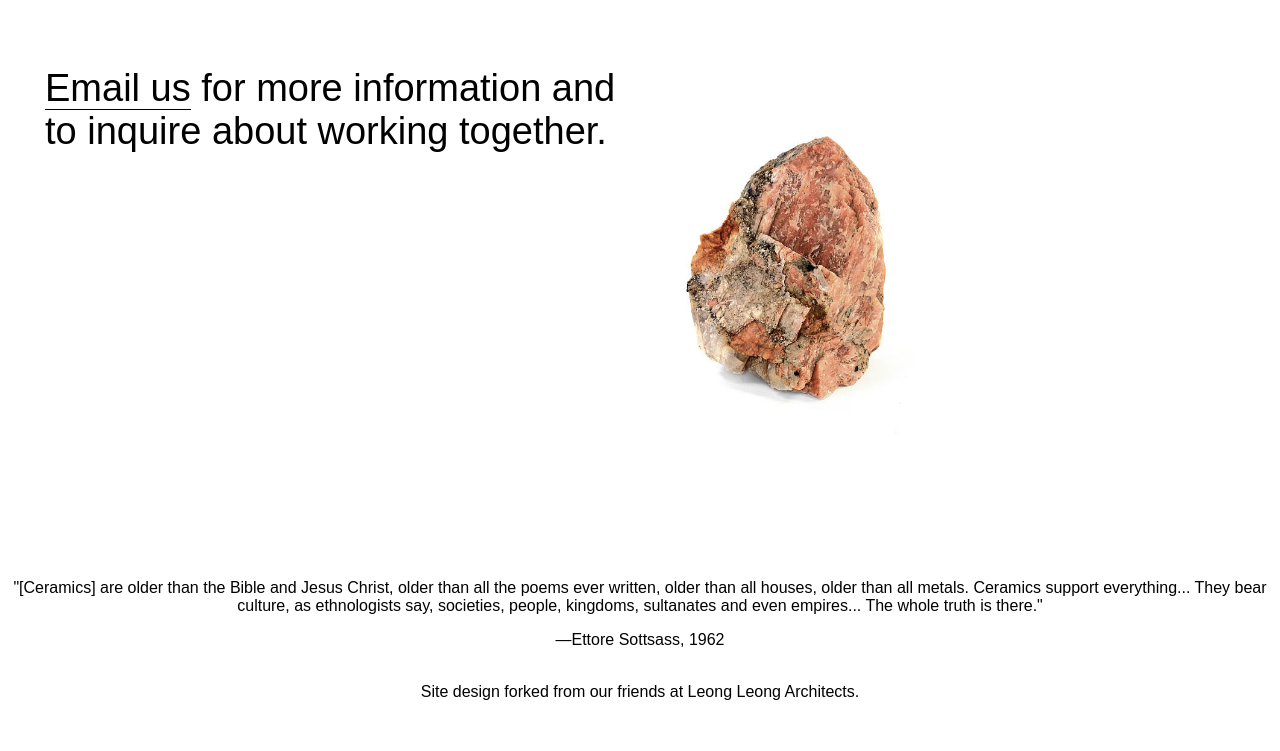
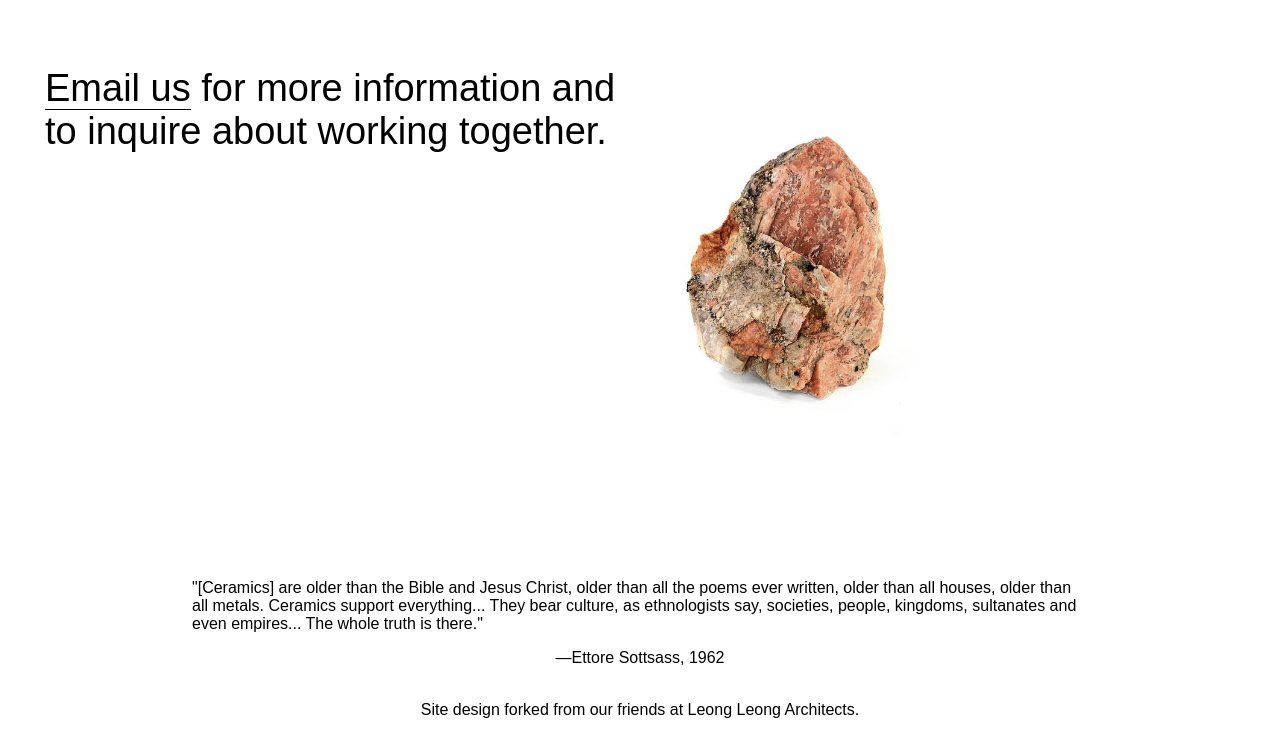
Before and after one commit to flatwhitebk/flatwhitebk.github.io, a plain HTML site: page home.html in a window 1280 px wide. Shown: the part 5609-6360 px from the top of the page. Drawn offline with Linux system fonts and the light colour scheme; a script that the page names is missing; a web font is replaced by a local one.

Commit message:
footer style

```diff
--- a/assets/style.css
+++ b/assets/style.css
@@ -844,7 +844,12 @@ article {
 
 footer{
   text-align: center;
+  width: 70%;
   margin: 7em auto 2em;
+}
+
+footer p{
+  text-align:left;
 }
 
 .X {
```
